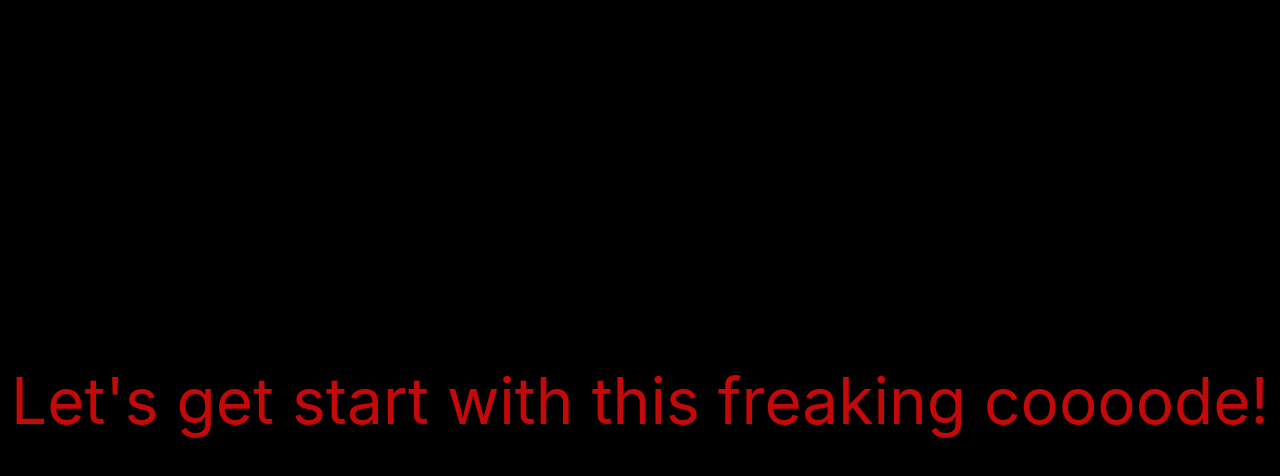
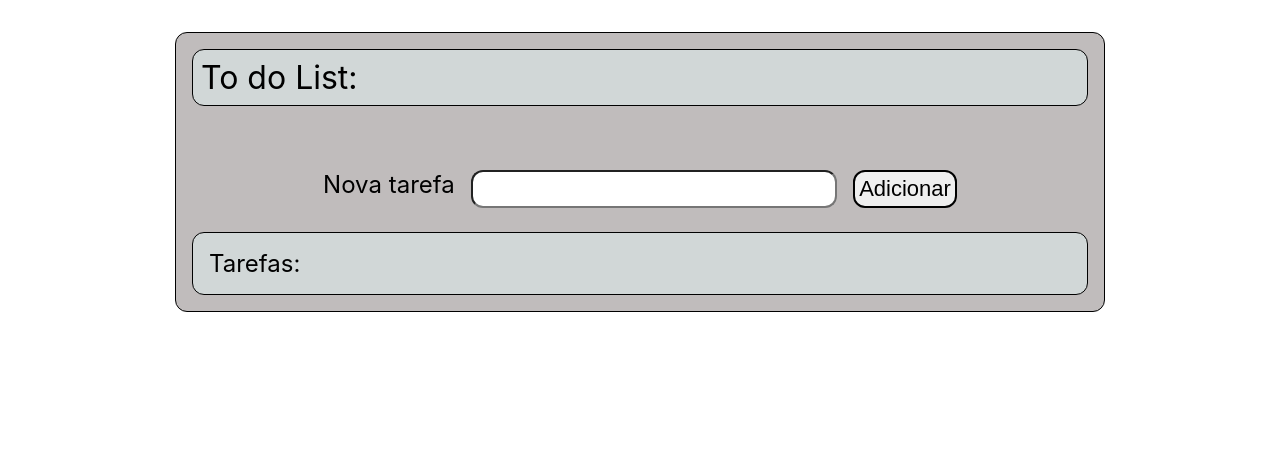
Before and after one commit to Leonardodognani/lab-project-react, a React (Create React App) app: page / in a window 1280 px wide. Shown: the top 476 px of the page. Built offline with nearby package versions, Linux system fonts and the light colour scheme.

Commit message:
basic build structure with basic CSS

```diff
--- a/src/App.css
+++ b/src/App.css
@@ -1,10 +1,52 @@
-.App-header {
-  background-color: #000000;
-  min-height: 100vh;
+.allContent {
+  display: flex;
+  flex-direction: row;
+  justify-content: center;
+}
+.header {
+  background-color: rgb(209, 215, 215);
+  border: 1px solid black;
+  width: auto;
+  font-size: 32px;
+  padding: 8px;
+  border-radius: 12px;
+}
+.container {
+  background-color: rgb(192, 188, 188);
   display: flex;
   flex-direction: column;
-  align-items: center;
   justify-content: center;
-  font-size: 64px;
-  color: #c50909;
+  align-self: center;
+  gap: 32px;
+  padding: 16px;
+  border: 1px solid black;
+  border-radius: 12px;
+  width: 70%;
+  margin-top: 32px;
 }
+.newTask {
+  font-size: 24px;
+  display: flex;
+  flex-direction: row;
+  justify-content: center;
+  margin-top: 32px;
+}
+.newInput {
+  width: 40%;
+  font-size: 24px;
+  margin: 0 16px;
+  border-radius: 12px;
+}
+.btn {
+  font-size: 22px;
+  padding: 4px;
+  border-radius: 12px;
+  border: 2px solid black;
+}
+.btn:hover {
+  background-color: rgb(100, 108, 108);
+  color: rgb(239, 241, 243);
+}
+.btn:active {
+  background-color: rgb(48, 47, 47);
+}
--- a/src/App.js
+++ b/src/App.js
@@ -1,11 +1,19 @@
+import Tasks from "./components/Tasks";
 import "./App.css";
 
 function App() {
   return (
-    <div className="App">
-      <header className="App-header">
-        <p>Let's get start with this freaking coooode!</p>
-      </header>
+    <div className="allContent">
+      <div className="container">
+        <header className="header">To do List:</header>
+        <div>
+          <p className="newTask">
+            Nova tarefa <input className="newInput" type="text"></input>
+            <button className="btn">Adicionar</button>
+          </p>
+          <Tasks></Tasks>
+        </div>
+      </div>
     </div>
   );
 }
--- /dev/null
+++ b/src/components/Tasks.css
@@ -0,0 +1,10 @@
+.tasksContainer {
+  border: 1px solid black;
+  border-radius: 12px;
+  display: flex;
+  flex-direction: column;
+  width: auto;
+  font-size: 24px;
+  background-color: rgb(209, 215, 215);
+  padding: 16px 0 16px 16px;
+}
--- /dev/null
+++ b/src/components/Tasks.js
@@ -0,0 +1,7 @@
+import "./Tasks.css";
+
+function Tasks() {
+  return <div className="tasksContainer">Tarefas:</div>;
+}
+
+export default Tasks;
```
